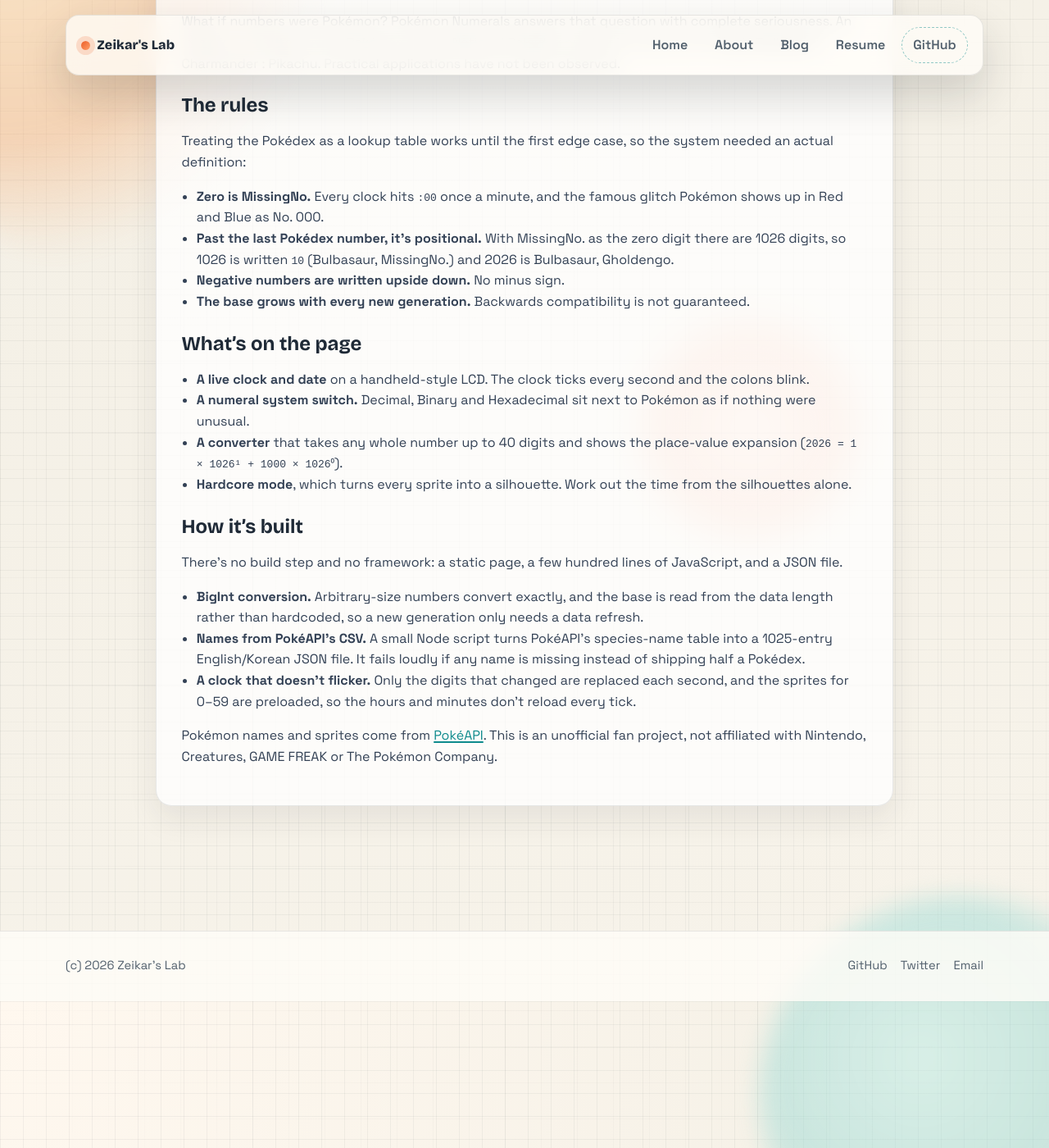
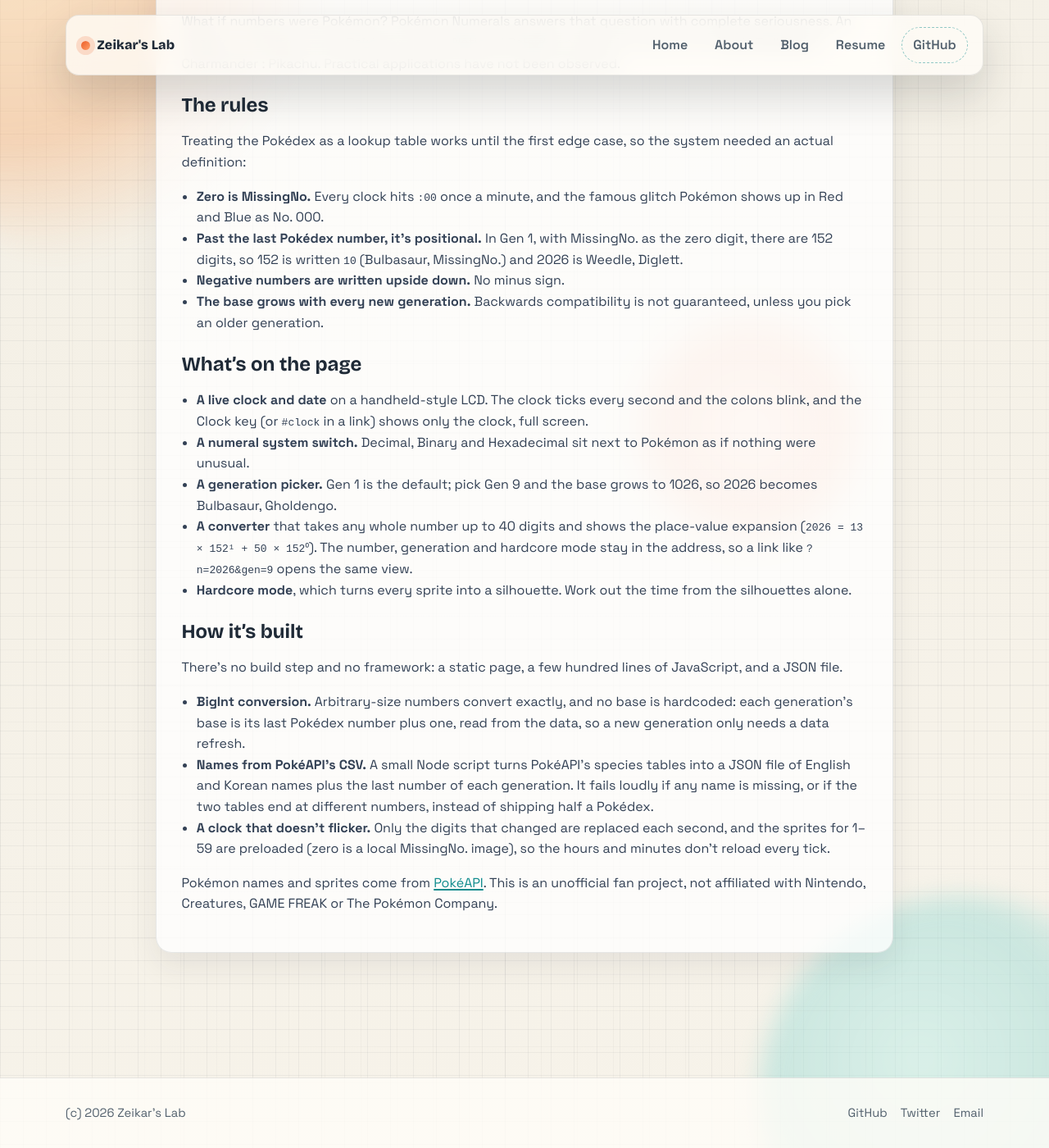
Before and after one commit to zeikar/zeikar.github.io, a Jekyll site: the page built from _projects/pokemon-numerals.md, in a window 1280 px wide and 1400 px high, scrolled down 1069 px. Shown: the whole window at 82% size. Built offline with Jekyll 4.4.1, drawn with Linux system fonts in a browser that asks for light colours; some of the changed text lies outside the part shown.

Commit message:
docs(projects): update pokemon-numerals for the Gen 1 default
The demo now defaults to Gen 1 (base 152) with a generation picker, so the
Gen 9 examples were wrong for the default view. Adds shareable links and
the full-screen clock.

```diff
--- a/_projects/pokemon-numerals.md
+++ b/_projects/pokemon-numerals.md
@@ -17,23 +17,24 @@ What if numbers were Pokémon? Pokémon Numerals answers that question with comp
 Treating the Pokédex as a lookup table works until the first edge case, so the system needed an actual definition:
 
 - **Zero is MissingNo.** Every clock hits `:00` once a minute, and the famous glitch Pokémon shows up in Red and Blue as No. 000.
-- **Past the last Pokédex number, it's positional.** With MissingNo. as the zero digit there are 1026 digits, so 1026 is written `10` (Bulbasaur, MissingNo.) and 2026 is Bulbasaur, Gholdengo.
+- **Past the last Pokédex number, it's positional.** In Gen 1, with MissingNo. as the zero digit, there are 152 digits, so 152 is written `10` (Bulbasaur, MissingNo.) and 2026 is Weedle, Diglett.
 - **Negative numbers are written upside down.** No minus sign.
-- **The base grows with every new generation.** Backwards compatibility is not guaranteed.
+- **The base grows with every new generation.** Backwards compatibility is not guaranteed, unless you pick an older generation.
 
 ## What's on the page
 
-- **A live clock and date** on a handheld-style LCD. The clock ticks every second and the colons blink.
+- **A live clock and date** on a handheld-style LCD. The clock ticks every second and the colons blink, and the Clock key (or `#clock` in a link) shows only the clock, full screen.
 - **A numeral system switch.** Decimal, Binary and Hexadecimal sit next to Pokémon as if nothing were unusual.
-- **A converter** that takes any whole number up to 40 digits and shows the place-value expansion (`2026 = 1 × 1026¹ + 1000 × 1026⁰`).
+- **A generation picker.** Gen 1 is the default; pick Gen 9 and the base grows to 1026, so 2026 becomes Bulbasaur, Gholdengo.
+- **A converter** that takes any whole number up to 40 digits and shows the place-value expansion (`2026 = 13 × 152¹ + 50 × 152⁰`). The number, generation and hardcore mode stay in the address, so a link like `?n=2026&gen=9` opens the same view.
 - **Hardcore mode**, which turns every sprite into a silhouette. Work out the time from the silhouettes alone.
 
 ## How it's built
 
 There's no build step and no framework: a static page, a few hundred lines of JavaScript, and a JSON file.
 
-- **BigInt conversion.** Arbitrary-size numbers convert exactly, and the base is read from the data length rather than hardcoded, so a new generation only needs a data refresh.
-- **Names from PokéAPI's CSV.** A small Node script turns PokéAPI's species-name table into a 1025-entry English/Korean JSON file. It fails loudly if any name is missing instead of shipping half a Pokédex.
-- **A clock that doesn't flicker.** Only the digits that changed are replaced each second, and the sprites for 0–59 are preloaded, so the hours and minutes don't reload every tick.
+- **BigInt conversion.** Arbitrary-size numbers convert exactly, and no base is hardcoded: each generation's base is its last Pokédex number plus one, read from the data, so a new generation only needs a data refresh.
+- **Names from PokéAPI's CSV.** A small Node script turns PokéAPI's species tables into a JSON file of English and Korean names plus the last number of each generation. It fails loudly if any name is missing, or if the two tables end at different numbers, instead of shipping half a Pokédex.
+- **A clock that doesn't flicker.** Only the digits that changed are replaced each second, and the sprites for 1–59 are preloaded (zero is a local MissingNo. image), so the hours and minutes don't reload every tick.
 
 Pokémon names and sprites come from [PokéAPI](https://pokeapi.co/). This is an unofficial fan project, not affiliated with Nintendo, Creatures, GAME FREAK or The Pokémon Company.
```
Also changed, not shown: other parts of _projects/pokemon-numerals.md (+1 -1 lines).
